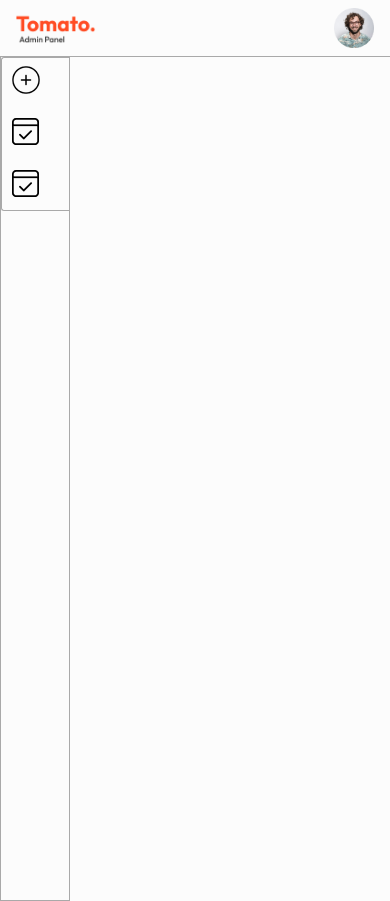
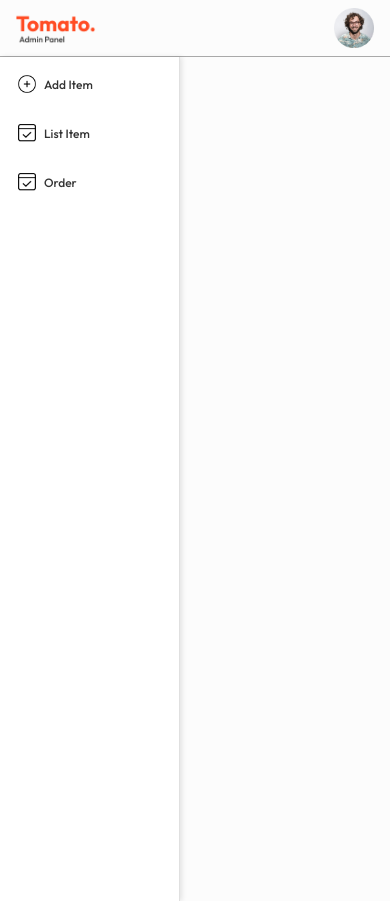
Before and after one commit to sandun7787/Orange-Food-Delivery-Website, a React (Vite) app in the folder Admin/: page / in a window 390 px wide. Before the commit this address had no page. Built offline with nearby package versions, Linux system fonts and the light colour scheme.

Commit message:
update-css

```diff
--- a/Admin/src/components/sidebar/sidebar.css
+++ b/Admin/src/components/sidebar/sidebar.css
@@ -1,29 +1,97 @@
-/* sidebar.css */
+/* General Sidebar Styling */
 .sidebar {
-    width: 18%;
-   min-height:  100vh; /* Set the height to 100% of the viewport height */
-    border: 1.5px solid #a9a9a9;
-    border-top: 0;
+    width: 250px; /* Sidebar width */
+    background-color: #ffffff; /* Background color */
+    border-right: 1px solid #e0e0e0; /* Subtle border for separation */
+    padding: 20px 10px; /* Inner padding */
+    height: 100vh; /* Full height of the viewport */
+    box-shadow: 2px 0 5px rgba(0, 0, 0, 0.1); /* Subtle shadow for depth */
+    display: flex;
+    flex-direction: column; /* Stack items vertically */
+    justify-content: flex-start; /* Align items to the top */
+  }
 
-}
+  /* Container for Sidebar Options */
+  .sidebar-options {
+    display: flex;
+    flex-direction: column; /* Stack options vertically */
+    gap: 15px; /* Spacing between items */
+  }
 
-.sidebar-options {
-    padding-top: 50px;
-    padding-left: 20px; /* Adjust padding-left for proper spacing */
+  /* Individual Sidebar Option */
+  .sidebar-option {
     display: flex;
-    flex-direction: column;
-    gap: 20px;
-    border:1px solid #a9a9a9 ;
-    border-right: 0;
-    padding: 8px 10px;
-    border-radius: 3px 0px 0px 3px;
-    cursor: pointer;
+    align-items: center; /* Align text and icon horizontally */
+    gap: 10px; /* Space between icon and text */
+    text-decoration: none; /* Remove default underline from links */
+    color: #333; /* Default text color */
+    font-weight: 500; /* Slightly bold font */
+    padding: 10px; /* Inner spacing for clickable area */
+    border-radius: 8px; /* Rounded corners */
+    transition: all 0.3s ease; /* Smooth transition for hover/active states */
+  }
 
-}
+  /* Icon Styling */
+  .sidebar-option img {
+    width: 24px; /* Icon width */
+    height: 24px; /* Icon height */
+  }
 
-@media(max-width:900px){
-    .sidebar-option p{
-        display: none;
+  /* Text Styling */
+  .sidebar-option p {
+    margin: 0; /* Remove default margin */
+    font-size: 16px; /* Font size */
+    white-space: nowrap; /* Prevent text wrapping */
+  }
 
+  /* Hover State */
+  .sidebar-option:hover {
+    background-color: #f0f0f0; /* Light gray background */
+    color: #007bff; /* Highlight text color */
+    cursor: pointer; /* Indicate interactivity */
+  }
+
+  /* Active State Styling */
+  .sidebar-option.active {
+    background-color: tomato; /* Primary blue background */
+    color: #ffffff; /* White text color */
+    font-weight: bold; /* Bold text */
+  }
+
+  /* Responsive Design */
+  @media (max-width: 768px) {
+    .sidebar {
+      width: 200px; /* Reduce sidebar width on smaller screens */
+      padding: 15px; /* Adjust padding */
     }
-}
+
+    .sidebar-option p {
+      font-size: 14px; /* Slightly smaller text */
+    }
+
+    .sidebar-option img {
+      width: 20px; /* Smaller icon size */
+      height: 20px;
+    }
+  }
+
+  @media (max-width: 480px) {
+    .sidebar {
+      width: 180px; /* Further reduce width for very small screens */
+      padding: 10px;
+    }
+
+    .sidebar-option {
+      gap: 8px; /* Adjust spacing */
+      padding: 8px; /* Smaller padding */
+    }
+
+    .sidebar-option p {
+      font-size: 12px; /* Smaller text */
+    }
+
+    .sidebar-option img {
+      width: 18px;
+      height: 18px;
+    }
+  }
```
